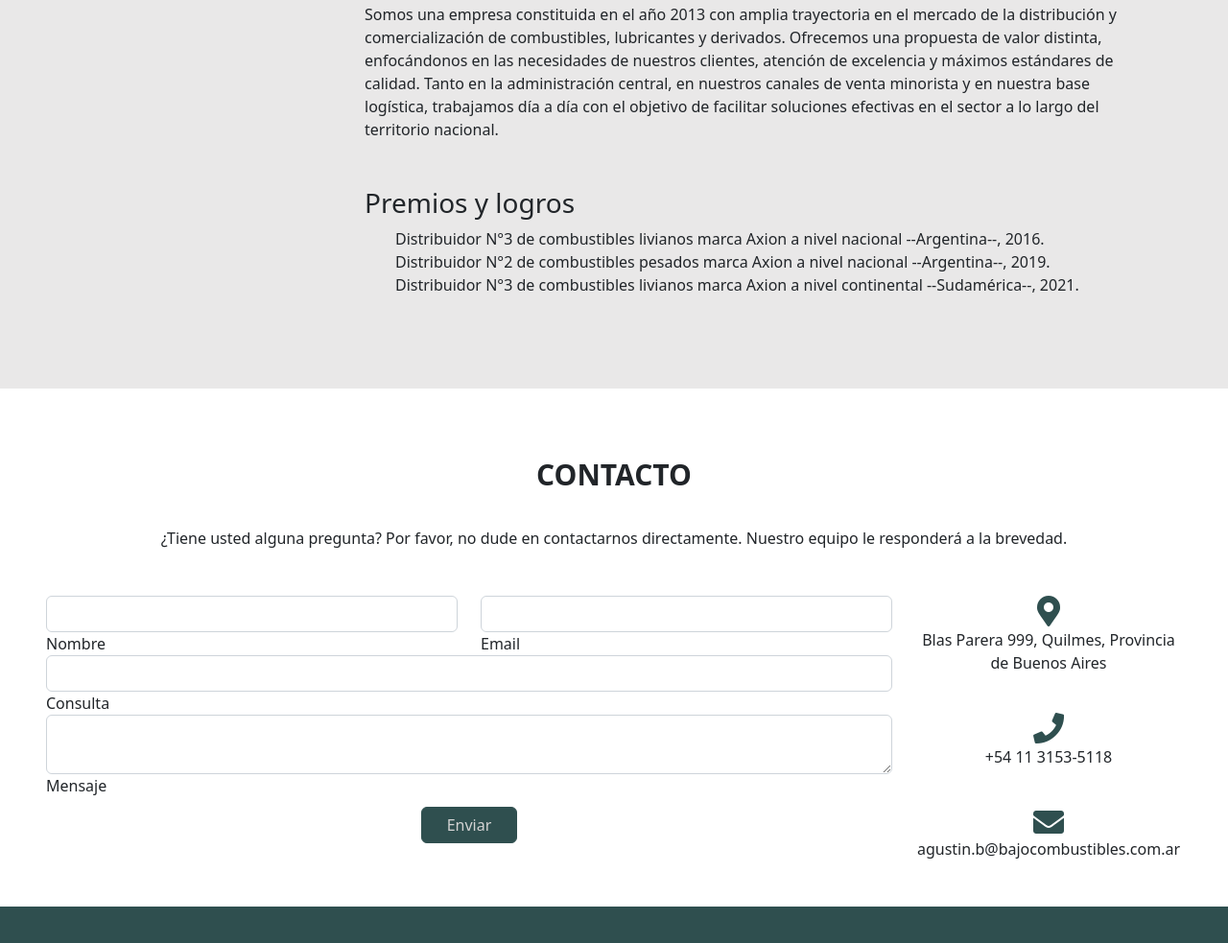
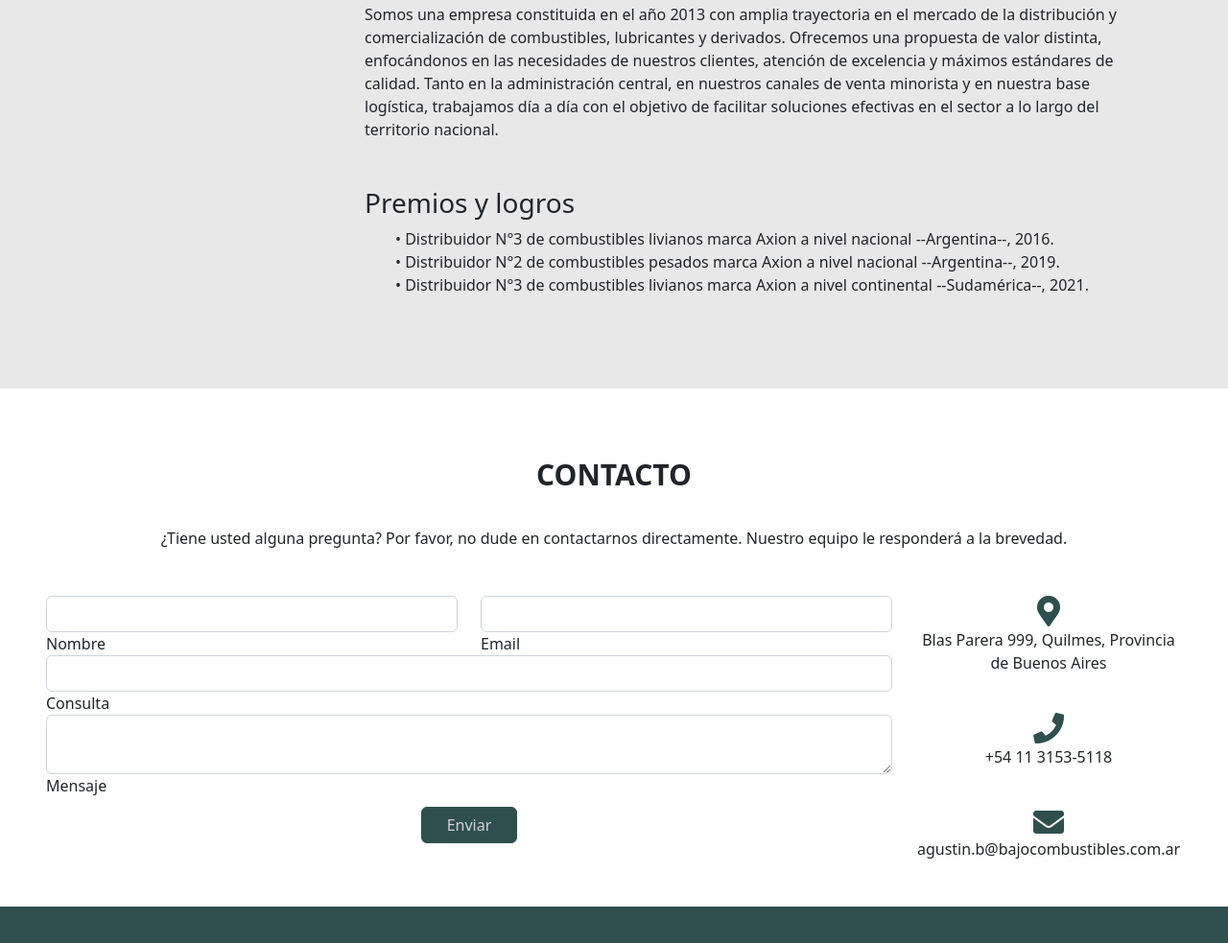
Before and after one commit to agustinbajo11/bajo_combustibles, a website: page index.html in a window 1280 px wide. Shown: the part 2989-3972 px from the top of the page at 96% size. Drawn offline with nearby package versions, Linux system fonts and the light colour scheme; grey boxes are pictures that could not be loaded.

Commit message:
Update index.html
Únicamente agrego los "•" a los li de la section Nosotros, los cuales al momento de entregar me pareció estaban, pero ahora me percato de que no.

```diff
--- a/index.html
+++ b/index.html
@@ -206,9 +206,9 @@ Tanto en la administración central, en nuestros canales de venta minorista y en
                             <div class="premiosLogros">
                                 <h3>Premios y logros</h3>
                                 <ul>
-                                    <li>Distribuidor N°3 de combustibles livianos marca Axion a nivel nacional --Argentina--, 2016.</li>
-                                    <li>Distribuidor N°2 de combustibles pesados marca Axion a nivel nacional --Argentina--, 2019.</li>
-                                    <li>Distribuidor N°3 de combustibles livianos marca Axion a nivel continental --Sudamérica--, 2021.</li>
+                                    <li>• Distribuidor N°3 de combustibles livianos marca Axion a nivel nacional --Argentina--, 2016.</li>
+                                    <li>• Distribuidor N°2 de combustibles pesados marca Axion a nivel nacional --Argentina--, 2019.</li>
+                                    <li>• Distribuidor N°3 de combustibles livianos marca Axion a nivel continental --Sudamérica--, 2021.</li>
                                 </ul>
                             </div>
                         </div>
```
